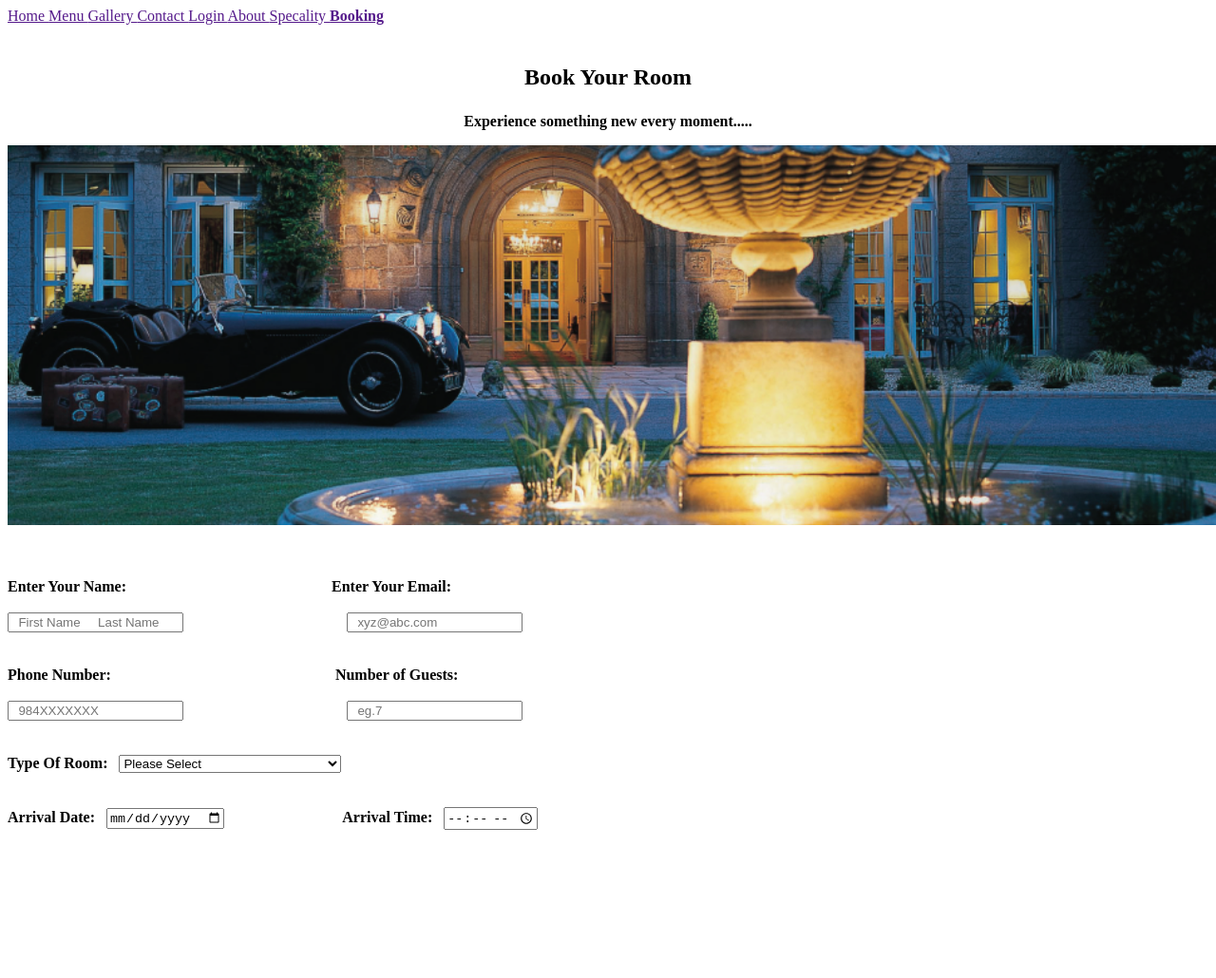
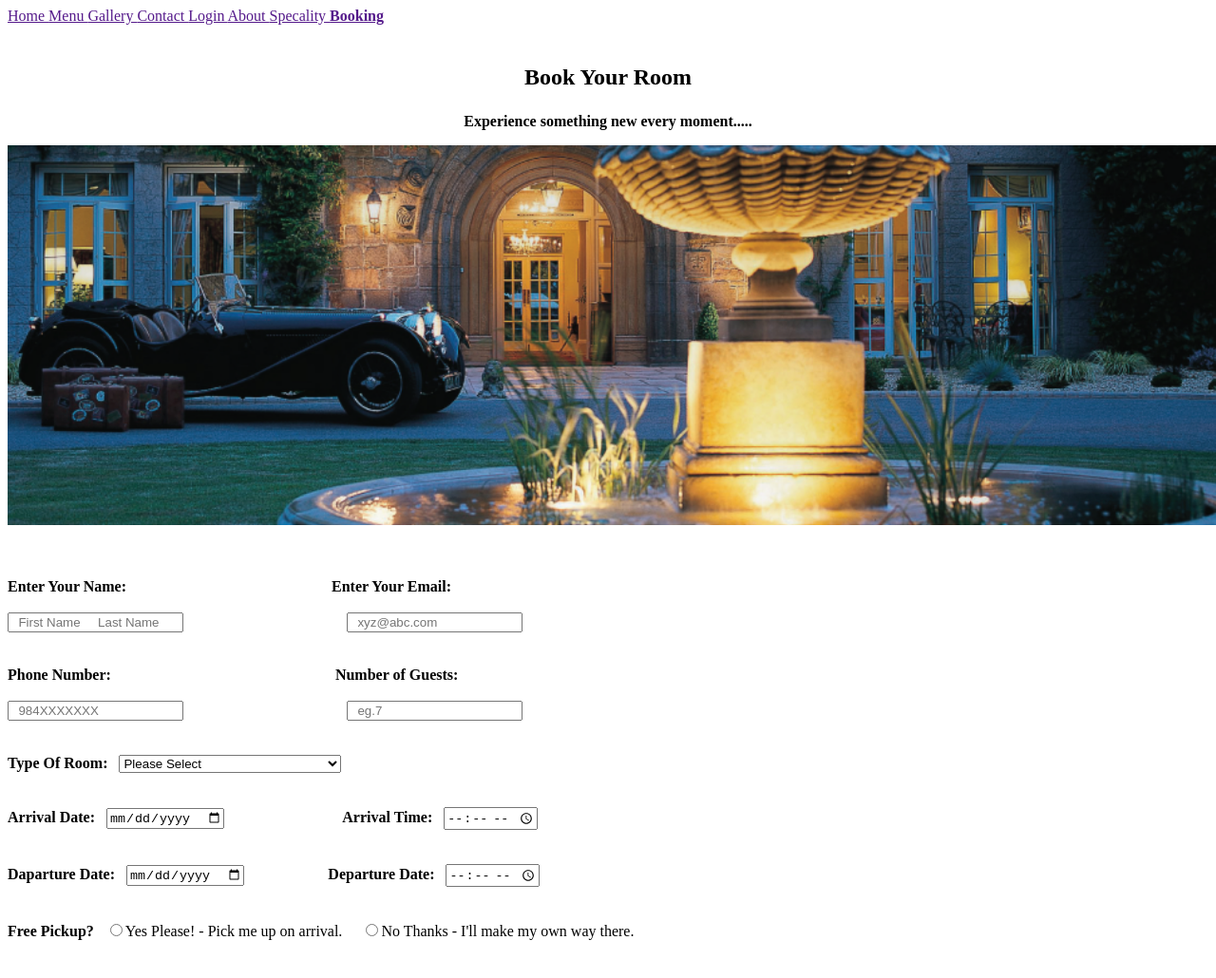
Before and after one commit to Harshalbhangade01/ICP-HTML-github-Project-1-Restaurant, a plain HTML site: page Pages/booking.html in a window 1280 px wide. Shown: the whole page at 95% size. Before the commit the page ends 918 px from the top, so only its background shows below. Drawn offline with Linux system fonts and the light colour scheme; files whose address does not match are found by name.

Commit message:
free pickup added

```diff
--- a/Pages/booking.html
+++ b/Pages/booking.html
@@ -71,6 +71,14 @@
             &nbsp;&nbsp;&nbsp;&nbsp;&nbsp;&nbsp;&nbsp;&nbsp;
             <label for="arrival time"><b>Arrival Time:</b></label>&nbsp;&nbsp;
             <input type="time" id="arrival time"><br><br><br>
+            <label for="departure date"><b>Daparture Date:</b></label>&nbsp;&nbsp;
+            <input type="date" id="departure date">
+            &nbsp;&nbsp;&nbsp;&nbsp;&nbsp;&nbsp;&nbsp;&nbsp;&nbsp;&nbsp;&nbsp;&nbsp;&nbsp;&nbsp;&nbsp;&nbsp;&nbsp;&nbsp;&nbsp;&nbsp;
+            <label for="departure time"><b>Departure Date:</b></label>&nbsp;&nbsp;
+            <input type="time" id="departure time"><br><br><br>
+            <label for="pickup"><b>Free Pickup?</b></label>&nbsp;&nbsp;
+            <input type="radio" name="pickup">Yes Please! - Pick me up on arrival.&nbsp;&nbsp;&nbsp;&nbsp;
+            <input type="radio" name="pickup">No Thanks - I'll make my own way there.<br><br><br>
         </form>
     </div>
 </body>
```
